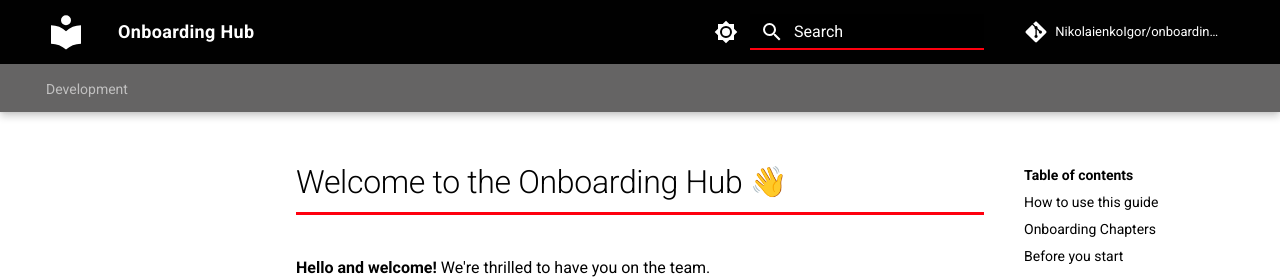
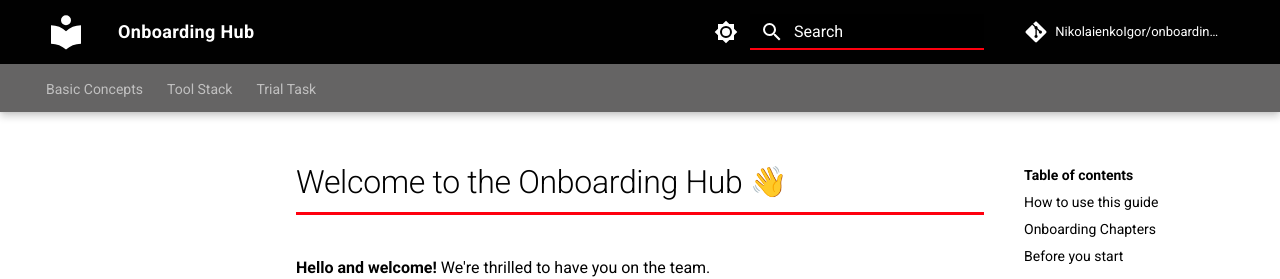
Before and after one commit to NikolaienkoIgor/onboarding_repo, an MkDocs documentation site: the page built from docs/index.md, in a window 1280 px wide. Shown: the top 279 px of the page. Built offline with MkDocs 1.6.1 and Material for MkDocs 9.7.7, drawn with Linux system fonts in a browser that asks for light colours; emoji names are drawn with the system emoji font; comment, search, counter and statistics services are not loaded.

Commit message:
restructure navbar: basic concepts, tool stack, trial task

```diff
--- a/mkdocs.yml
+++ b/mkdocs.yml
@@ -62,14 +62,16 @@ markdown_extensions:
   - footnotes
 
 nav:
-  - Development:
+  - Basic Concepts:
     - Process: development/process.md
-    - Task: development/task.md
-    - Tools: development/tools.md
     - Python Basics: development/python-basics.md
-    - Regex: development/regex-pattern.md
     - Structured Output: development/structured-output.md
     - Pydantic: development/pydantic.md
+    - Regex: development/regex-pattern.md
+  - Tool Stack:
+    - Tools: development/tools.md
+  - Trial Task:
+    - Task: development/task.md
 
 extra:
   generator: false
```
